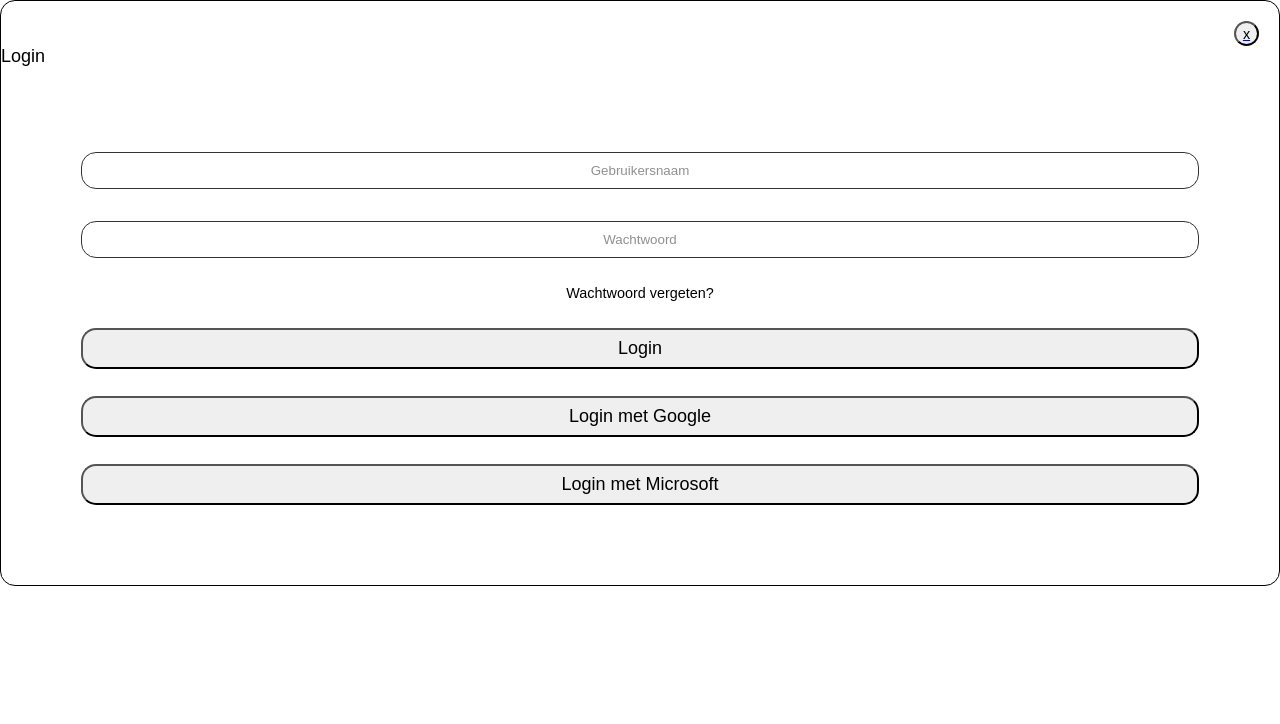
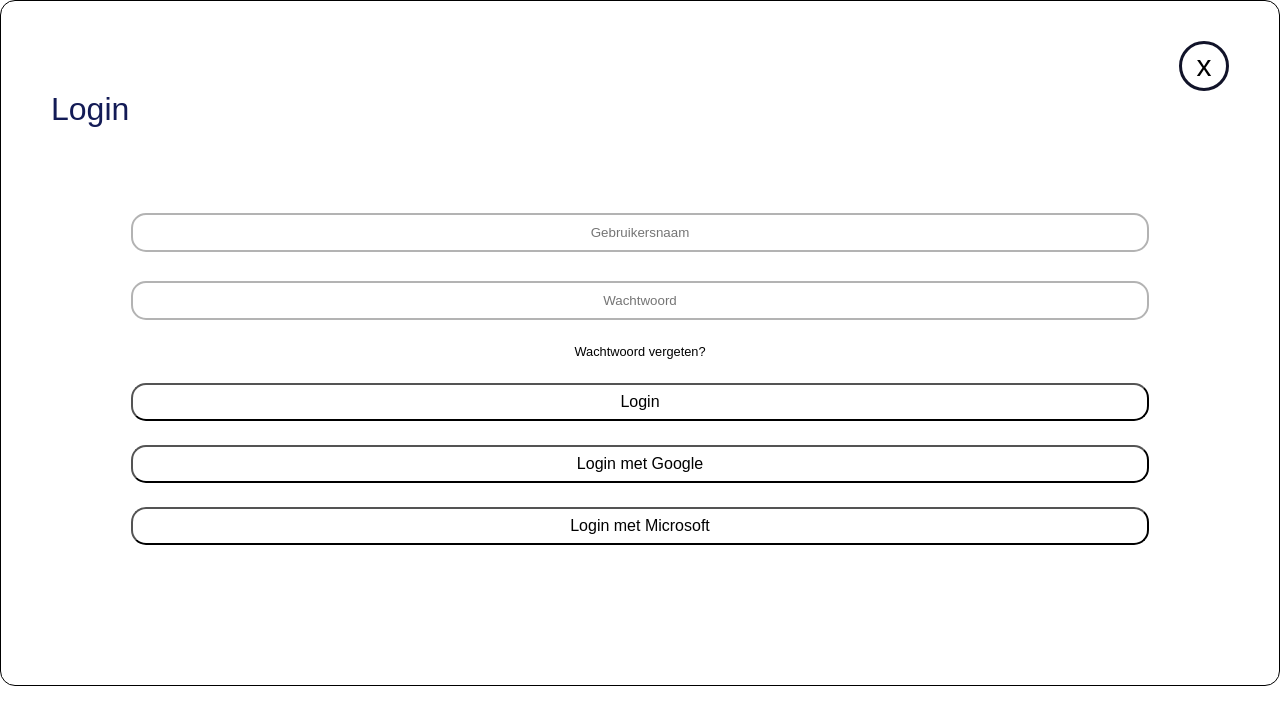
Before and after one commit to WesselMH/WDRP.3.i, a React (Create React App) app in the folder wpr-gr-i/: page /Login in a window 1280 px wide. Shown: the top 724 px of the page. Built offline with nearby package versions, Linux system fonts and the light colour scheme; the HTML template or start-up script is replaced by a standard one.

Commit message:
begin voor de fix

```diff
--- /dev/null
+++ b/wpr-gr-i/src/Components/Opdracht.jsx
@@ -0,0 +1,26 @@
+import { Link } from "react-router-dom";
+import "./Opdracht.css"
+
+function Opdracht() {
+  return <>
+
+    <div>
+        hallo
+    </div>
+
+    {/* <Link to={opdracht.href} style={{ textDecoration: 'none' }}>
+    <div className="opdracht">
+      <li key={opdracht.id}>
+        <div className="opdrachtHeader">
+          <h3>{opdracht.title}</h3>
+          <p>{opdracht.bedrijf}</p>
+        </div>
+        <div className="opdrachtBescrijving">
+          <p>{opdracht.beschrijving}</p>
+        </div>
+      </li>
+    </div>
+  </Link> */}
+  </>;
+}
+export default Opdracht;
--- a/wpr-gr-i/src/Components/pop-ups/Aanmelden.jsx
+++ b/wpr-gr-i/src/Components/pop-ups/Aanmelden.jsx
@@ -109,7 +109,7 @@ function Aanmelden() {
       <Link to="/">
         <button className="exit-button">x</button>
       </Link>
-      <div className="titel">Registratie</div>
+      <div className="Titel">Registratie</div>
       <div className="input-holder">
         <div className="side-by-side">{invoerVelden}</div>
         <Link to="/" className="full-size flex-center">
--- a/wpr-gr-i/src/Components/pop-ups/Bijwerken.jsx
+++ b/wpr-gr-i/src/Components/pop-ups/Bijwerken.jsx
@@ -40,7 +40,7 @@ function Bijwerken() {
         <Link to="/">
           <button className="exit-button">x</button>
         </Link>
-        <div className="titel">Bijwerken</div>
+        <div className="Titel">Bijwerken</div>
         <div className="input-holder">
           <div className="side-by-side">
             {invoerVelden}
--- a/wpr-gr-i/src/Components/pop-ups/BijwerkenBedrijf.jsx
+++ b/wpr-gr-i/src/Components/pop-ups/BijwerkenBedrijf.jsx
@@ -41,7 +41,7 @@ function BijwerkenBedrijf() {
         <Link to="/">
           <button className="exit-button">x</button>
         </Link>
-        <div className="titel">Bijwerken bedrijf profiel</div>
+        <div className="Titel">Bijwerken bedrijf profiel</div>
         <div className="input-holder">
           <div className="side-by-side">
             {invoerVelden}
--- a/wpr-gr-i/src/Components/pop-ups/Login.jsx
+++ b/wpr-gr-i/src/Components/pop-ups/Login.jsx
@@ -4,10 +4,12 @@ import { Link } from "react-router-dom";
 function Login() {
   return (
     <div className="pop-up">
-      <Link to="/">
-        <button className="exit-button">x</button>
+      <Link to="/" className="exit-button">
+        {/* <button > */}
+          x
+        {/* </button> */}
       </Link>
-      <div className="titel">Login</div>
+      <div className="Titel">Login</div>
       <div className="button-holder">
         <input
           className="input-veld flex-center full-size"
--- a/wpr-gr-i/src/Components/pop-ups/Pop-up.css
+++ b/wpr-gr-i/src/Components/pop-ups/Pop-up.css
@@ -5,21 +5,17 @@
 }
 
 html {
-    font-size: 18px;
+    font-size: 16px;
 }
 
 .pop-up {
-    position: relative;
+    /* position: relative; */
     border: solid 1px black;
     border-radius: 15px;
     width: 100%; /*dit moet niet met percentages maar liggen aan de elementen er in */
     margin: auto;
-    /* padding: 30px 50px; */
+    padding: 20px 50px 60px 50px;
 }
-
-/* .x2 {
-    width: 900px; /*dit moet niet met percentages maar liggen aan de elementen er in
-} */
 
 .button-holder {
     display: flex;
@@ -35,20 +31,19 @@ html {
     display: flex;
     flex-direction: column;
     align-items: center;
-    /* justify-content: space-evenly; */
     row-gap: 20px;
-
-    margin: 25px;
+/*
+    margin: 25px; */
     font-size: 1rem;
 }
 
 .side-by-side {
     width: 100%;
     display: flex;
-    /* column-gap: 40px; */
     flex-direction: row;
-    justify-content: space-evenly;
+    justify-content: space-between;
     flex-wrap: wrap;
+    margin: 50px 0px 20px 0px;
 }
 
 .input-groep {
@@ -61,16 +56,22 @@ html {
 .input-bundel {
     display: flex;
     flex-direction: column;
-    width: 40%;
-    /* margin-bottom: 20px; */
+    width: 47%;
+    margin-bottom: 20px;
+    text-transform: uppercase;
+    font-weight: 600;
 }
 
 .input-veld {
     border-radius: 15px;
-    border: black 1px solid;
+    border: #B3B3B3 2px solid;
     margin-top: 5px;
     padding: 10px 20px;
-    opacity: .8;
+    color: #B3B3B3;
+    /* opacity: .8; */
+}
+.input-veld:focus{
+    border:  3px solid #2B50EC;
 }
 
 .beschrijving {
@@ -82,13 +83,13 @@ html {
 }
 
 .confirm-button {
-    /* display: flex;
-    justify-content: center; */
     border-radius: 15px;
     padding: 8px 50px;
     width: 50%;
     font-size: 1rem;
-
+    border: 2px solid black;
+    text-transform: uppercase;
+    font-weight: 600;
 }
 
 .inlog-button {
@@ -96,16 +97,29 @@ html {
     padding: 8px 50px;
     width: 100%;
     font-size: 1rem;
+    background-color: white;
 }
 
+
+
 .exit-button {
-    display: block;
-    margin: 20px 20px auto auto;
+    display: flex;
+    margin: 20px 0px auto auto;
     border-radius: 50%;
-    width: 25px;
-    height: 25px;
+    width: 50px;
+    height: 50px;
     font-size: .8rem;
+    align-items: center;
+    justify-content: center;
+    /* background-color: #1CA883; */
+    color: black;
+    border: 3px solid #111329;
+    font-size: 30px;
 }
+
+.pop-up a {text-decoration: none;
+}
+/* .pop-up a:visited {color: none;} */
 
 .locked-input {
     pointer-events: none;
--- a/wpr-gr-i/src/Pages/OpdrachtenPagina.css
+++ b/wpr-gr-i/src/Pages/OpdrachtenPagina.css
@@ -12,13 +12,17 @@
 
 .listOpdrachten {
     padding: 20px;
-    width: 180vh;
-    margin: 50px;
-    height: fit-content;
+    margin: 0px 240px;
+    /* width: 180vh; */
+    /* margin: 50px; */
+    /* height: fit-content; */
     list-style-type: none;
 }
 
-.listOpdrachten a a, a:visited, a:hover, a:active {
+.listOpdrachten a,
+.listOpdrachten a:visited,
+.listOpdrachten a:hover,
+.listOpdrachten a:active {
     text-decoration: none;
     color: inherit;
 
@@ -31,27 +35,27 @@
     margin-top: 24px;
 }
 
-.opdracht .opdrachtHeader {
+.opdrachtHeader {
     background-color: #2B50EC;
     border-radius: 12px;
     color:rgb(255, 255, 255);
     padding: 15px;
 }
-.opdracht .opdrachtHeader h3 {
+.opdrachtHeader h3 {
     font-size: xx-large;
     font-weight: 100;
 }
 
-.opdracht .opdrachtHeader p {
+.opdrachtHeader p {
     font-size: larger;
     font-weight: 100;
 }
 
-.opdracht .opdrachtBescrijving {
+.opdrachtBescrijving {
     padding: 15px;
 }
-
+/*
 .opdracht a{
     text-decoration: none;
     color: rgb(0, 0, 0);
-}
+} */
--- a/wpr-gr-i/src/Pages/OpdrachtenPagina.jsx
+++ b/wpr-gr-i/src/Pages/OpdrachtenPagina.jsx
@@ -3,16 +3,13 @@ import "./OpdrachtenPagina.css";
 import background from "../achtergrondfoto.jpg";
 import Header from "../Components/Header";
 import { Link } from 'react-router-dom'
+import Opdracht from "../Components/Opdracht";
 
 const opdracht = [
   { title: 'Toegankelijkheidsbeoordeling 2023', bedrijf: 'Mediamarkt', beschrijving: "Deze enquête is ontworpen om inzicht te krijgen in uw ervaringen met de toegankelijkheid van onze producten/diensten/ruimtes. Neem alstublieft de tijd om de vragen eerlijk en gedetailleerd te beantwoorden. Uw input zal direct bijdragen aan het verbeteren van onze inspanningen op het gebied van inclusiviteit.", datum: "12-12-12", id: 1 },
   { title: 'Inclusie en Welzijn bij Mensen met Beperkingen', bedrijf: 'Bartiméus', beschrijving: "Onderzoek naar Levenskwaliteit bij Personen met een Beperking: Een analyse van sociale inclusie en dagelijkse uitdagingen, met het doel bij te dragen aan verbeterde maatschappelijke participatie en welzijn.", datum: "12-12-12", id: 2 },
   { title: 'Toegankelijkheid voor Mensen met Beperkingen', bedrijf: 'Accessibility Foundation', beschrijving: "Studie naar Kwaliteit van Leven bij Mensen met Beperkingen: Een diepgaand onderzoek naar de dagelijkse hindernissen en mogelijkheden tot verbetering. Het doel is waardevolle inzichten te vergaren ter bevordering van levenskwaliteit en inclusie voor deze individuen.", datum: "12-12-12", id: 3 },
   { title: 'Multimedia Toegankelijkheidsbeoordeling 2023', bedrijf: 'Albert Heijn', beschrijving: "Een internet interview om inzicht te krijgen in uw ervaringen met de toegankelijkheid van onze multimediacontent, platforms en services. ", datum: "12-12-12", id: 4 },
-  { title: 'Opdracht 5', bedrijf: 'Albert Heijn', beschrijving: "Een internet interview over ervaring", datum: "12-12-12", id: 5 },
-  { title: 'Opdracht 6', bedrijf: 'Albert Heijn', beschrijving: "Een internet interview over ervaring", datum: "12-12-12", id: 6 },
-  { title: 'Opdracht 7', bedrijf: 'Albert Heijn', beschrijving: "Een internet interview over ervaring", datum: "12-12-12", id: 7 },
-  { title: 'Opdracht 8', bedrijf: 'Albert Heijn', beschrijving: "Een internet interview over ervaring", datum: "12-12-12", id: 8 }
 ];
 
 const listOpdrachten = opdracht.map((opdracht) => (
@@ -31,7 +28,7 @@ const listOpdrachten = opdracht.map((opdracht) => (
   </Link>
 ));
 
-let buttons = [
+const buttons = [
   { Naam: "Beschikbare Opdrachten", href: "/" },
   { Naam: "Uitloggen", href: "/" },
 ];
@@ -40,13 +37,14 @@ function OpdrachtenPagina() {
   return (
     <div>
       <Header Titel={"Opdrachten"} Knoppen={buttons} />
-      <div>
+
         <div className="OpdrachtenPagina" style={{ backgroundImage: `url(${background})` }}>
+          <Opdracht></Opdracht>
           <ul className="listOpdrachten">
             {listOpdrachten}
           </ul>
         </div>
-      </div>
+
     </div>
   );
 }
```
Also changed, not shown: wpr-gr-i/src/Components/Opdracht.css (added).
